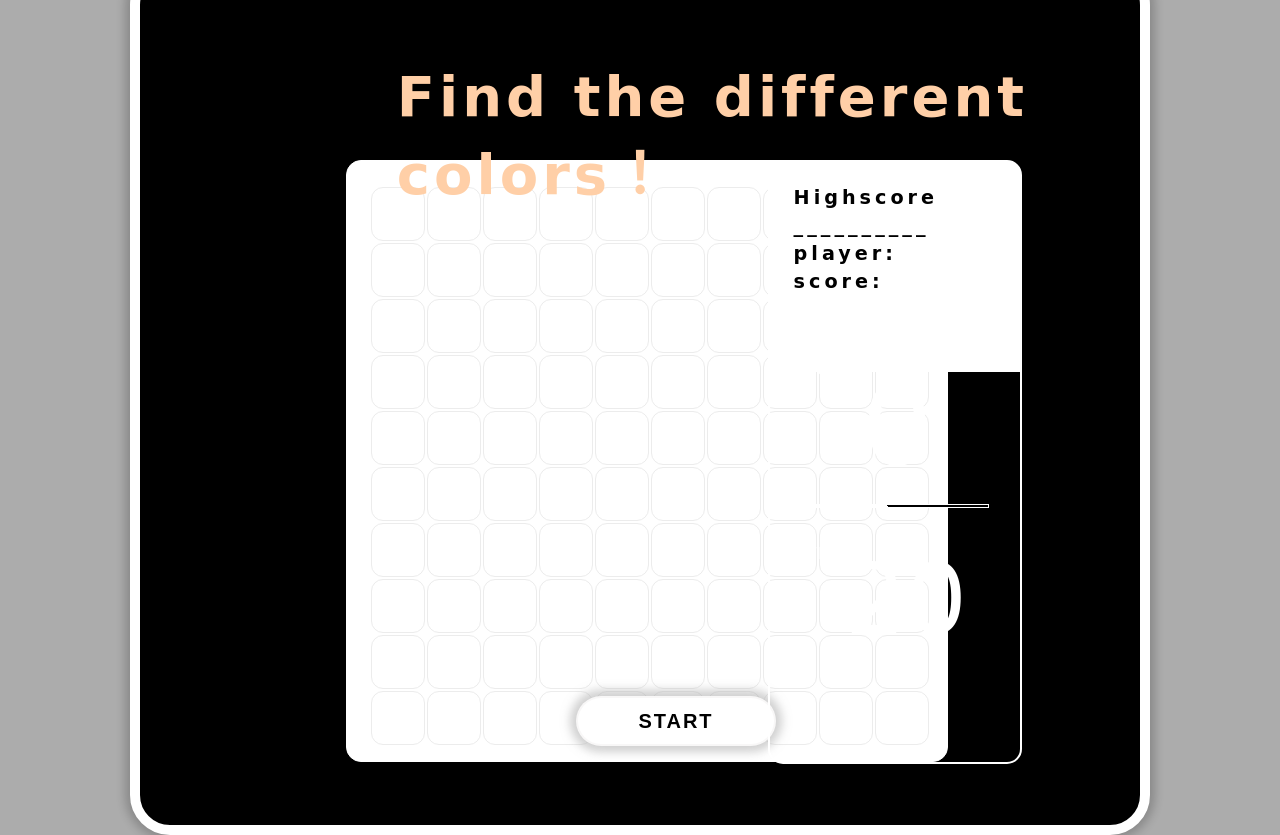
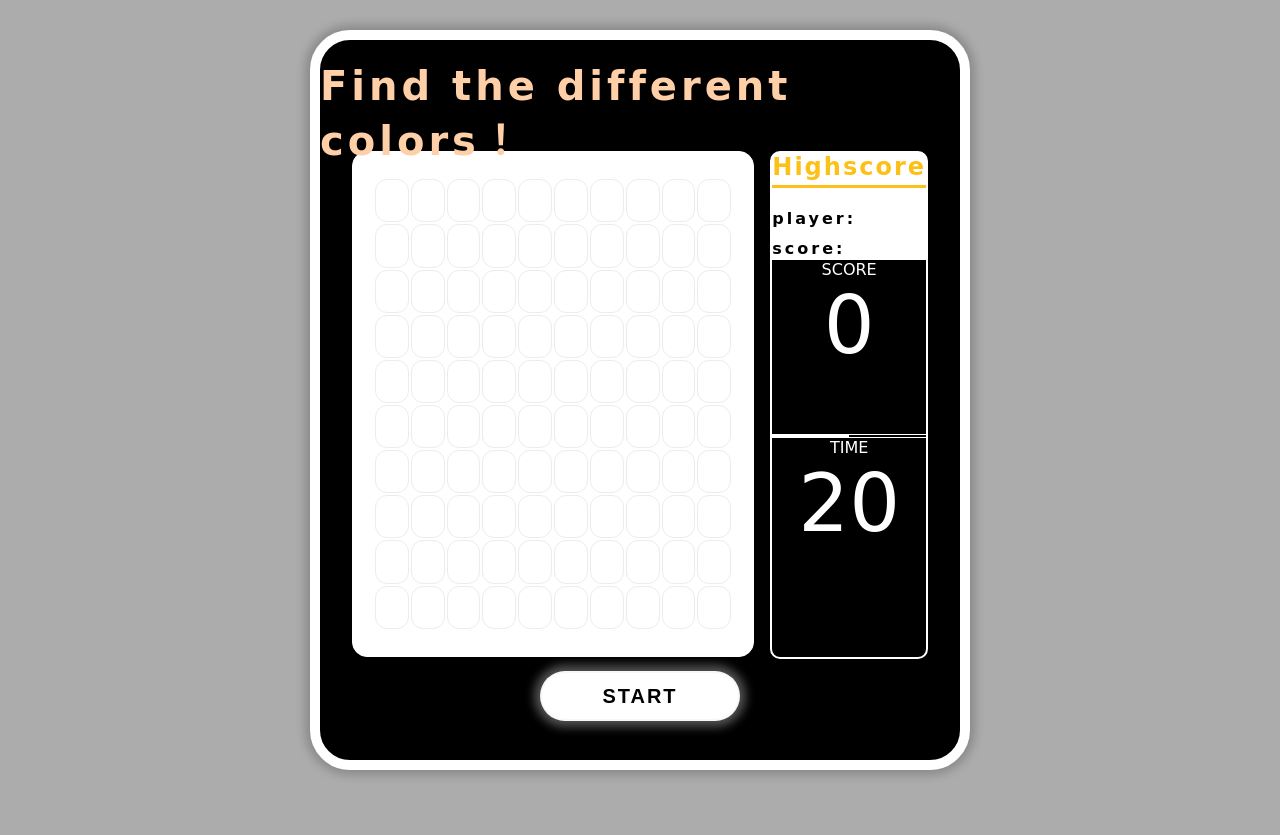
Before and after one commit to BelleShih/color-game, a plain HTML site: page index.html in a window 1280 px wide. After the commit the page ends 800 px from the top, so only its background shows below. Drawn offline with Linux system fonts and the light colour scheme; a web font is replaced by a local one.

Commit message:
版面調整

```diff
--- a/index.html
+++ b/index.html
@@ -22,16 +22,41 @@
 				font-family: 'Baloo Tammudu 2', cursive;
 				position: relative;
 			}
+
 			#bg{
-            width: 1000px;
-            height: 850px;
-            /* margin-top: 50px; */
+				width: 50%;
+				height: 90vh;
+				display: flex;
+				justify-content: center;
+				align-items: center;
+				flex-direction: column;
 				background: #000;
 				border-radius: 40px;
-            /* box-shadow: 0 0 10px 3px rgba(255, 255, 255, 0.8); */
 				border: 10px solid white;
 				box-shadow: 0 0 10px 5px rgba(0,0,0,0.2);
 			}
+
+			#title {
+				height: 10%;
+				display: flex;
+				justify-content: center;
+				color: rgb(255, 219, 143);
+				font-size: 2.5rem;
+				font-weight: 800;
+				letter-spacing: 4px;
+				animation: animation 3s infinite;
+				pointer-events: none;
+				margin-bottom: 1rem;
+			}
+
+			#mid {
+				display: flex;
+				flex-direction: row;
+				justify-content: space-between;
+				width: 90%;
+				height: 70%;
+			}
+
 			#circle{
 				width: 500px;
 				height: 500px;
@@ -41,13 +66,13 @@
 				top: -5%;
 				left: 25%;
 			}
+
 			.cube {
-            width: 600px;
-            height: 600px;
-            position: absolute;
-            left: 27%;
-            top: 20%;
-            margin: auto;
+				display: flex;
+				justify-content: center;
+				align-items: center;
+				width: 80%;
+				height: 100%;
 				border-radius: 15px;
 				border: 1px solid rgb(255, 255, 255);
 				background: white;
@@ -55,34 +80,21 @@
 			}
 
 			table {
-            margin: auto;
-            position:absolute;
-            top: 24px;
-            left: 22px;
+				height: 90%;
+				width: 90%;
 			}
 
 			table td {
-            width: 50px;
-            height: 50px;
+				width: 35px;
+				height: 35px;
 				border: 1px solid rgb(236, 236, 236);
 				border-radius: 12px;
 				cursor: pointer;
 			}
 
-        #logo {
-            width: 180px;
-            position: absolute;
-            left: 45.5%;
-            top: 5%;
-            filter: drop-shadow(1px 1px 5px rgb(160, 160, 160))
-        }
-
 			#btn-start {
 				width: 200px;
 				height: 50px;
-            position: absolute;
-            top: 87%;
-            left: 45%;
 				border: 2px solid rgba(192, 191, 191, 0.123);
 				border-radius: 25px;
 				box-shadow: 0 0 10px 6px rgba(161, 161, 161, 0.5);
@@ -92,7 +104,7 @@
 				font-weight: 700;
 				letter-spacing: 2px;
 				cursor: pointer;
-
+				margin: 1rem 0;
 			}
 
 			#btn-start:hover {
@@ -103,91 +115,86 @@
 				box-shadow: inset 0 0 5px 2px rgba(54, 54, 54, 0.5);
 			}
 
-        #score {
-            position: absolute;
-            top: 43%;
-            left: 63%;
-            font-size: 1rem;
-            width: 100px;
-            color: white;
+			.right {
+				display: flex;
+				flex-direction: column;
+				width: 30%;
+				height: 100%;
+				border: 2px solid rgb(255, 255, 255);
+				border-radius: 10px;
+				margin-left: 1rem;
 			}
 
-        #text-score {
-            position: absolute;
-            /* top: -500px;
-            left: 1000px; */
-            font-size: 7rem;
+			#top {
+				background: white;
+				display: flex;
+				justify-content: center;
+				border-radius: 5px 5px 0 0;
 			}
 
-        #time {
-            position: absolute;
-            top: 66%;
-            left: 63%;
-            font-size: 1rem;
-            color: white;
-            width: 100px;
+			.highscore {
+				color: rgb(253, 192, 23);
+				font-size: 1.5rem;
+				letter-spacing: 2px;
+				font-weight: 600;
 			}
 
-        #game-time {
-            position: absolute;
-            font-size: 6rem;
-            color: white;
-        }
-        .score-border{
-            width: 300px;
-            height: 500px;
-            border: 1px solid #000000;
-            position: absolute;
-        }
-
-        #line {
-            width: 200px;
-            height: 2px;
-            background-image: linear-gradient(45deg, #FFF 50%, #000 50%);
-            position: absolute;
-            border: 1px solid white;
-            top: 63%;
-            left: 61.5%;
-            z-index: 1;
-        }
-
-        #title {
-            color: rgb(255, 219, 143);
-            font-size: 3.5rem;
-            font-weight: 800;
-            letter-spacing: 4px;
-            position: absolute;
-            left: 31%;
-            top: 8%;
-            animation: animation 3s infinite;
-            pointer-events: none;
-            width: 800px;
+			.highscore-title {
+				margin-bottom:1rem;
+				height:30%;
+				border-bottom: 3px solid rgb(253, 192, 23);
 			}
 
 			#highscore {
 				color: rgb(0, 0, 0);
-            font-size: 1.2rem;
-            letter-spacing: 4px;
-            position: absolute;
-            left: 62%;
-            top: 23%;
+				font-size: 1rem;
+				letter-spacing: 3px;
 				font-weight: 600;
-            line-height: 35px;
-            width: 100px;
-            line-height: 28px;
+				line-height: 30px;
+				width: 100%;
 			}
 
-        #hsbg {
-            width: 250px;
-            height: 600px;
-            background-image: linear-gradient( 180deg, rgb(255, 255, 255) 35%,rgba(255,255,255,0)35%);
-            border: 2px solid rgb(255, 255, 255);
-            position: absolute;
-            border-radius: 15px;
-            top: 20%;
-            left: 60%;
-            /* z-index: -100; */
-            /* animation: animation 10s infinite; */
+			#bottom {
+				display: flex;
+				flex-direction: column;
+				align-items: center;
+				height: 70%;
+			}
+
+			#score {
+				height: 50%;
+				width: 100%;
+				font-size: 1rem;
+				color: white;
+				display: flex;
+				flex-direction: column;
+				align-items: center;
+			}
+
+			#text-score {
+				font-size: 5rem;
+			}
+
+			#time {
+				height: 50%;
+				width: 100%;
+				font-size: 1rem;
+				color: white;
+				display: flex;
+				flex-direction: column;
+				align-items: center;
+			}
+
+			#game-time {
+				font-size: 5rem;
+				color: white;
+			}
+
+			#line {
+				width: 100%;
+				height: 2px;
+				background-image: linear-gradient(45deg, #FFF 50%, #000 50%);
+				border: 1px solid white;
 			}
 
 			@keyframes animation {
@@ -204,7 +211,8 @@
 
 <body>
   <div id="bg">
-        <!-- <div id="circle"></div> -->
+		<div id="title">Find the different colors！</div>
+		<div id="mid">
 			<div class="cube">
 				<table>
 					<tr>
@@ -329,43 +337,45 @@
 					</tr>
 				</table>
 			</div>
-    <!-- <img src="./Hawklogo.png" alt="logo" id="logo"> -->
-    <div id="title">Find the different colors！</div>
-    <input type="button" value="START" id="btn-start">
-
-    <p id="score">
-        SCORE
-        <span id="text-score">0</span>
-    </p>
-    <div id="line"></div>
-    <p id="time">
-        TIME
-        <span id="game-time">20</span>
-    </p>
-
-
-    <div id="hsbg"></div>
+			<div class="right">
+				<div id="top">
+					<div class="highscore">
+						<div class="highscore-title">Highscore</div>
 						<div id="highscore">
-        Highscore
-        <br>
-        __________
-        <br>
 							player: <span id="text-highplayer"></span>
 							<br>
 							score: <span id="text-highscore"></span>
 						</div>
+					</div>
+				</div>
+				<div id="bottom">
+					<div id="score">
+						<div>SCORE</div>
+						<span id="text-score">0</span>
+					</div>
+					<div id="line"></div>
+					<div id="time">
+						<div>TIME</div>
+						<span id="game-time">20</span>
+					</div>
+				</div>
+			</div>
+		</div>
+		<input type="button" value="START" id="btn-start">
   </div>
     <script>
         const btnStart = document.getElementById('btn-start')
         const textScore = document.getElementById('text-score')
         const gameTimeText = document.getElementById('game-time')
         const holes = document.getElementsByTagName('td')
+
         const textHighPlayer = document.getElementById('text-highplayer')
         const textHighScore = document.getElementById('text-highscore')
 
         let score = 0
         let timer = 0
         let a = 150
+
         let highscore = {
 					name: '',
 					score: 0
@@ -376,6 +386,7 @@
 					textHighPlayer.innerText = highscore.name
 					textHighScore.innerText = highscore.score
         }
+
         btnStart.onclick = () => {
 					btnStart.disabled = true
 					score = 0
@@ -399,6 +410,7 @@
 							}
 
 							let animal = [ "倉鼠", "小型蝙蝠", "松鼠", "海豚", "大象", "無尾熊", "貓頭鷹", "兔子", "浣熊", "狐狸", "貓", "狗", "山羊", "西伯利亞哈士奇", "馬", "黑猩猩", "獅子", "豹", "長頸鹿", "梟", "隼", "老鷹" ]
+
 							for (let i=1; i<=animal.length; i++) {
 									if ( score === i ) {
 										alert(`你的分數是 ${score} 分, 你的眼睛等級跟 ${ animal[i-1]} 一樣喔！`)
@@ -417,7 +429,6 @@
 								localStorage.setItem('highscore', JSON.stringify(highscore))
 								textHighPlayer.innerText = highscore.name
 								textHighScore.innerText = highscore.score
-
 							}
 							score = 0
 							gameTime = 20
@@ -431,6 +442,7 @@
 					const randomG = Math.floor(Math.random() * 255)
 					const randomB = Math.floor(Math.random() * 255)
 					const random = Math.floor(Math.random() * 100)
+
 					a -= 8
 					for (const hole of holes) {
 							hole.style.backgroundColor = `rgb(${randomR}, ${randomG}, ${randomB})`
```
Lines whose indentation alone changed are shown as unchanged.
